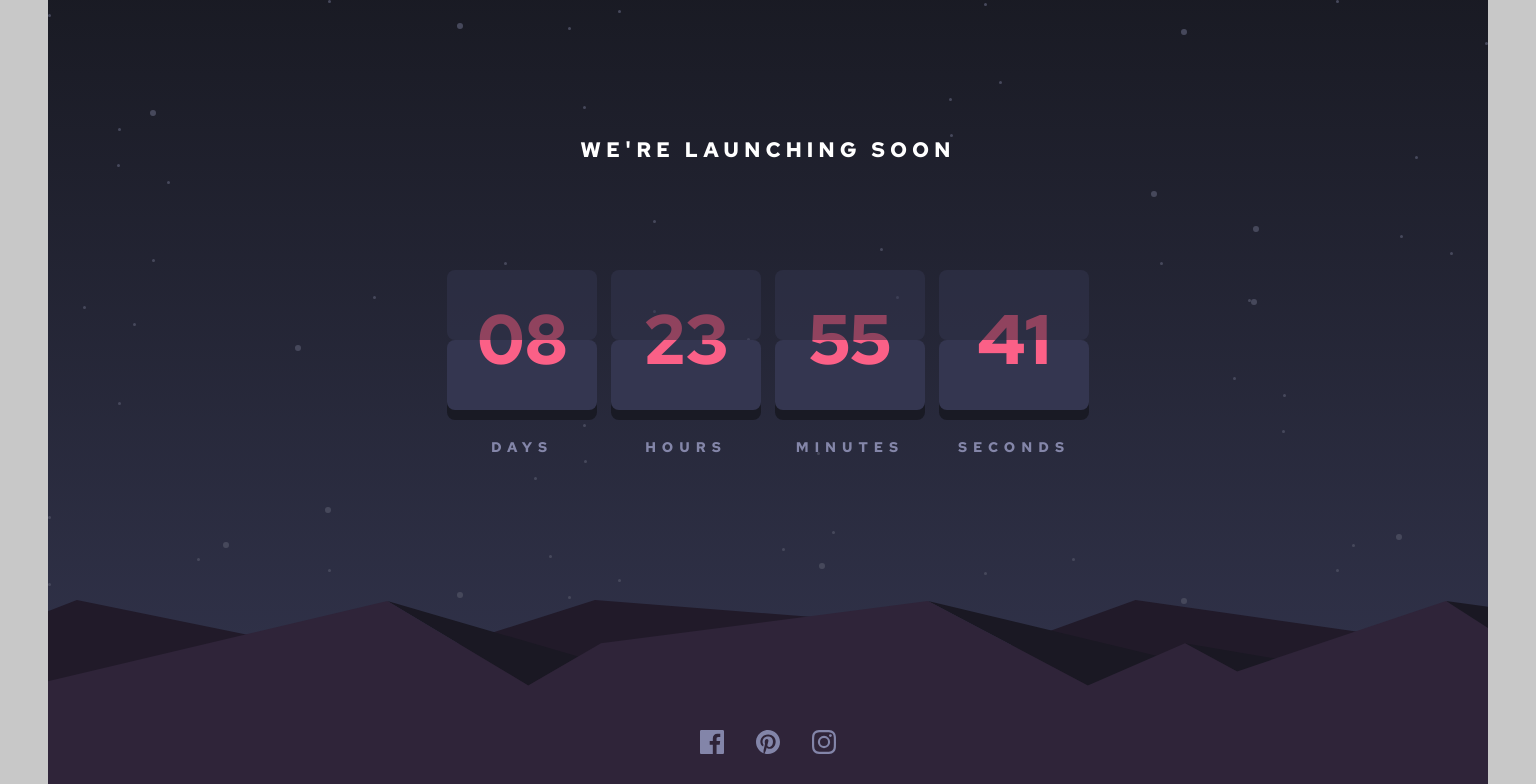
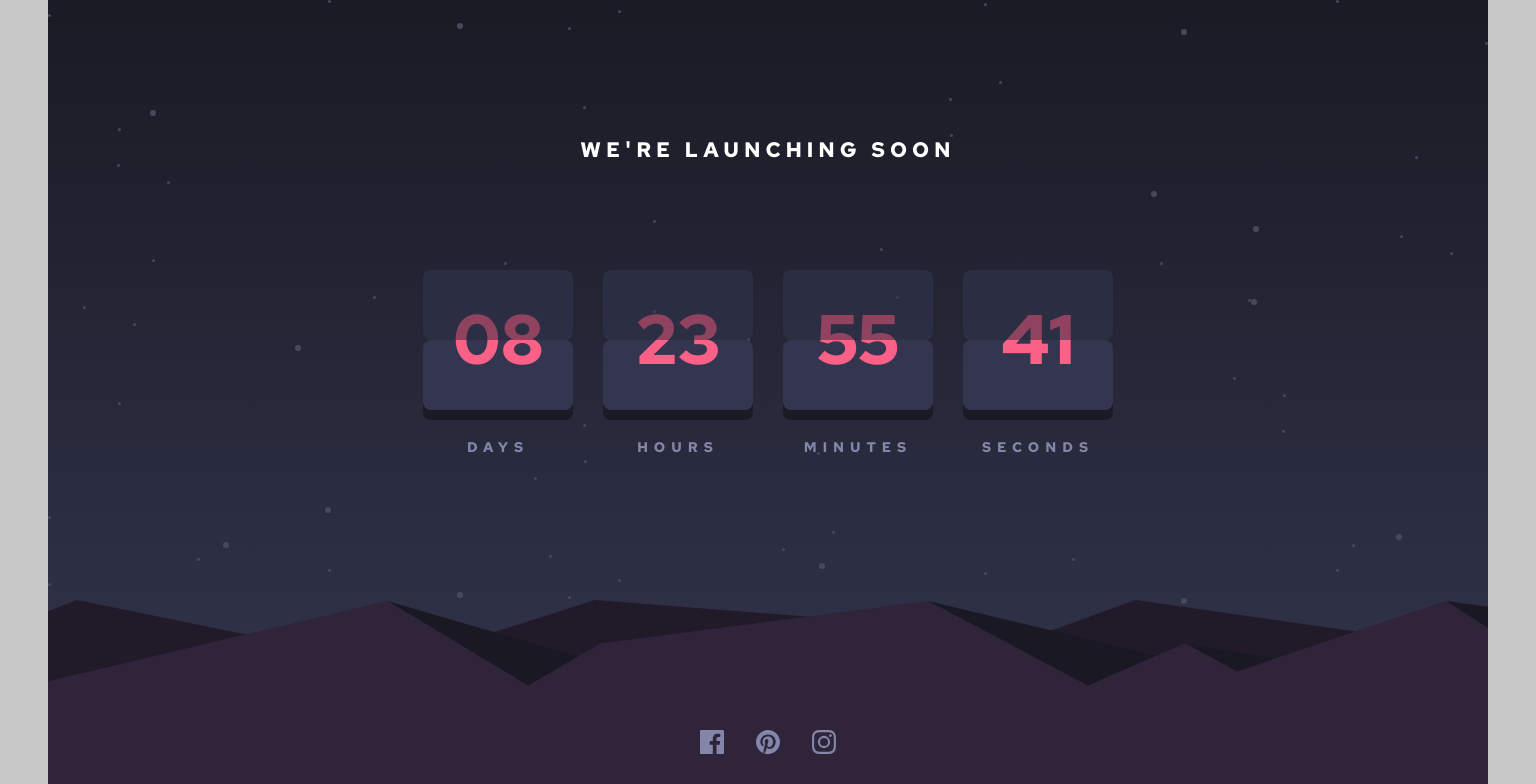
Before and after one commit to bmhan319/countdown-timer, a React (Create React App) app: page / in a window 1536 px wide. Shown: the top 784 px of the page. Built offline with nearby package versions, Linux system fonts and the light colour scheme.

Commit message:
removed side padding on the timer

```diff
--- a/src/css/main.css
+++ b/src/css/main.css
@@ -17,7 +17,7 @@
 
 @media screen and (min-width: 1440px) {
   .mainComponent {
-    padding: 138px 24px;
+    padding: 138px 0px;
   }
 
   .heading {
```
